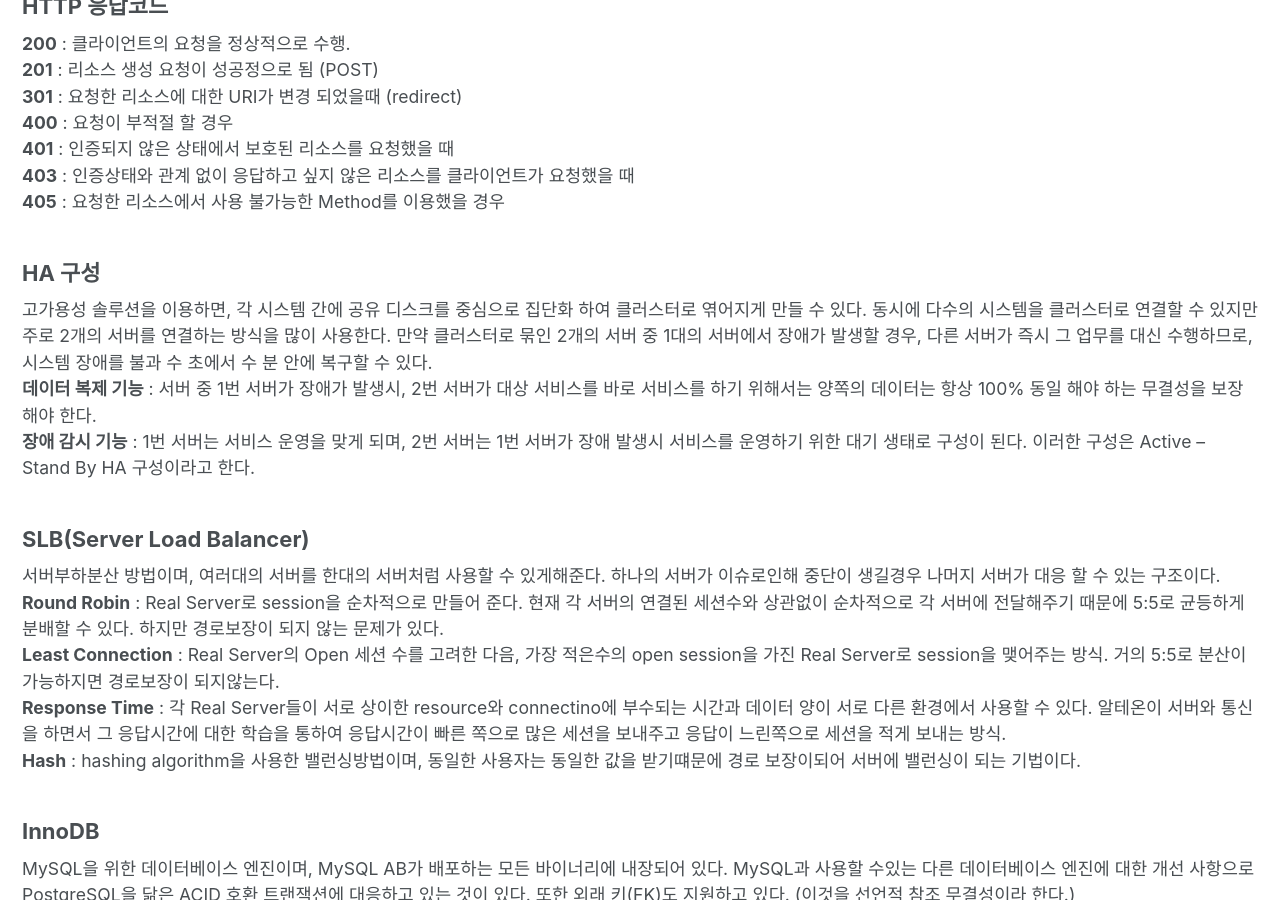
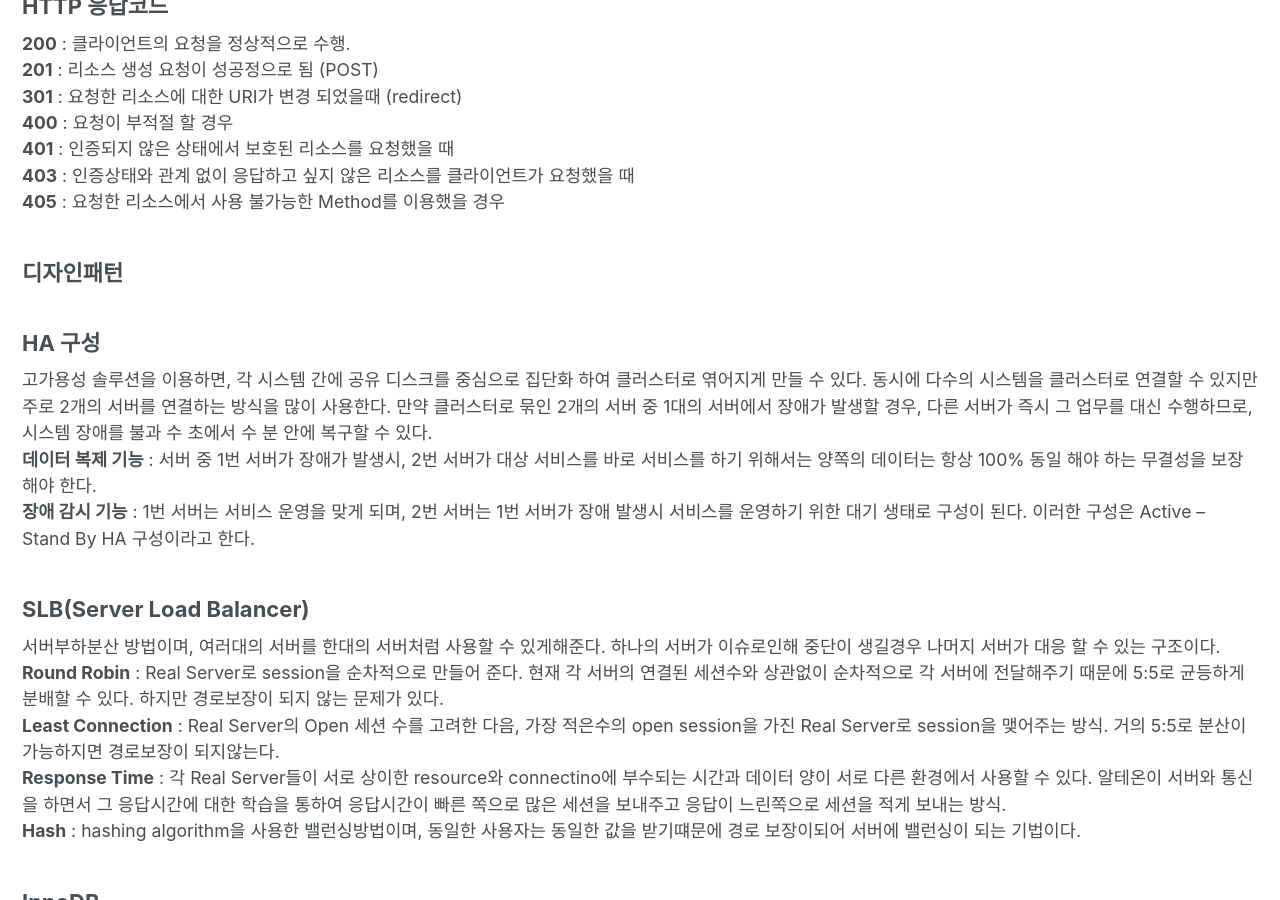
Before and after one commit to sksggg123/sksggg123.github.io, a Jekyll site: the page built from _posts/Etc/2019-05-12-java-tech-interview.md, in a window 1280 px wide and 900 px high, scrolled down 6506 px. Built offline with Jekyll 4.4.1, drawn with Linux system fonts in a browser that asks for light colours; cached includes are drawn as plain includes; nearby versions of some CDN libraries; comment, search, counter and statistics services are not loaded.

Commit message:
update post

```diff
--- a/_posts/Etc/2019-05-12-java-tech-interview.md
+++ b/_posts/Etc/2019-05-12-java-tech-interview.md
@@ -201,6 +201,8 @@ API연동을 지원합니다.
 **403** : 인증상태와 관계 없이 응답하고 싶지 않은 리소스를 클라이언트가 요청했을 때
 **405** : 요청한 리소스에서 사용 불가능한 Method를 이용했을 경우
 
+### 디자인패턴
+
 ### HA 구성
 고가용성 솔루션을 이용하면, 각 시스템 간에 공유 디스크를 중심으로 집단화 하여 클러스터로 엮어지게 만들 수 있다. 동시에 다수의 시스템을 클러스터로 연결할 수 있지만 주로 2개의 서버를 연결하는 방식을 많이 사용한다. 만약 클러스터로 묶인 2개의 서버 중 1대의 서버에서 장애가 발생할 경우, 다른 서버가 즉시 그 업무를 대신 수행하므로, 시스템 장애를 불과 수 초에서 수 분 안에 복구할 수 있다.
 **데이터 복제 기능** : 서버 중 1번 서버가 장애가 발생시, 2번 서버가 대상 서비스를 바로 서비스를 하기 위해서는 양쪽의 데이터는 항상 100% 동일 해야 하는 무결성을 보장 해야 한다.
```
